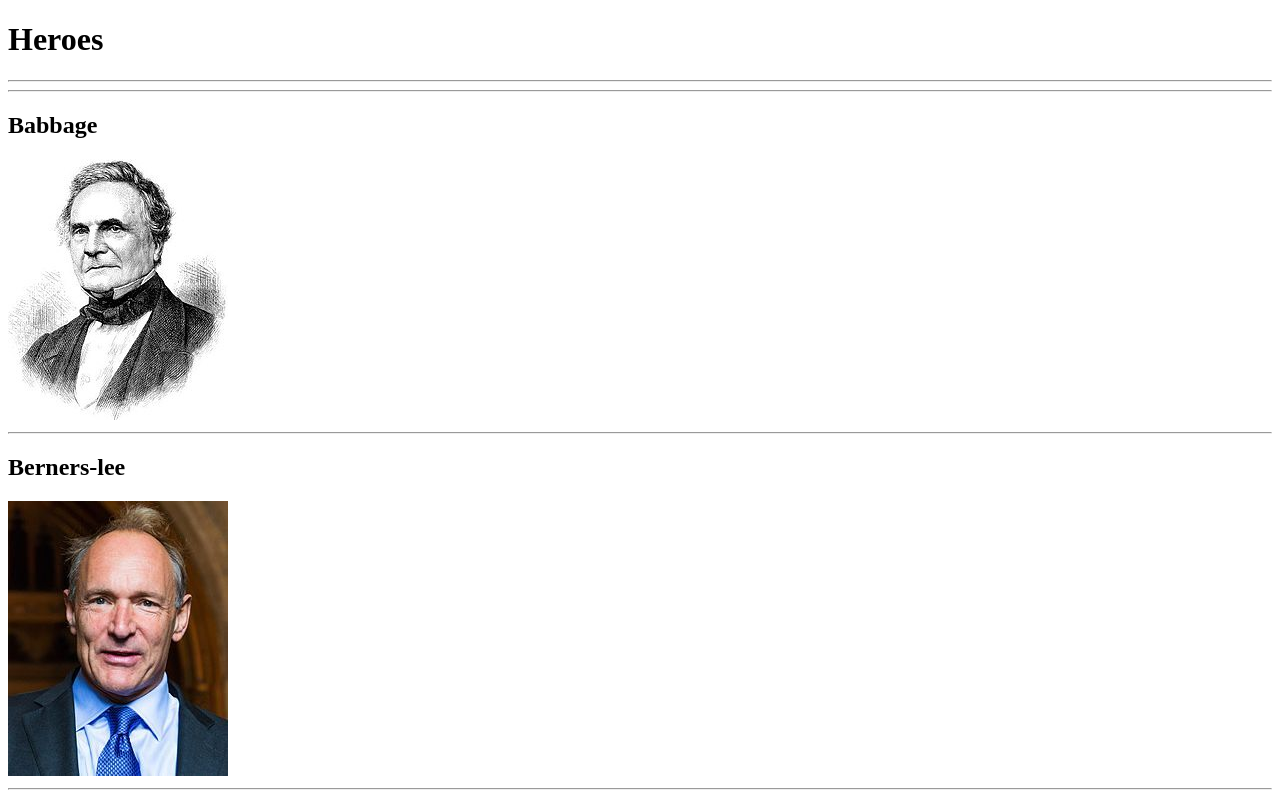
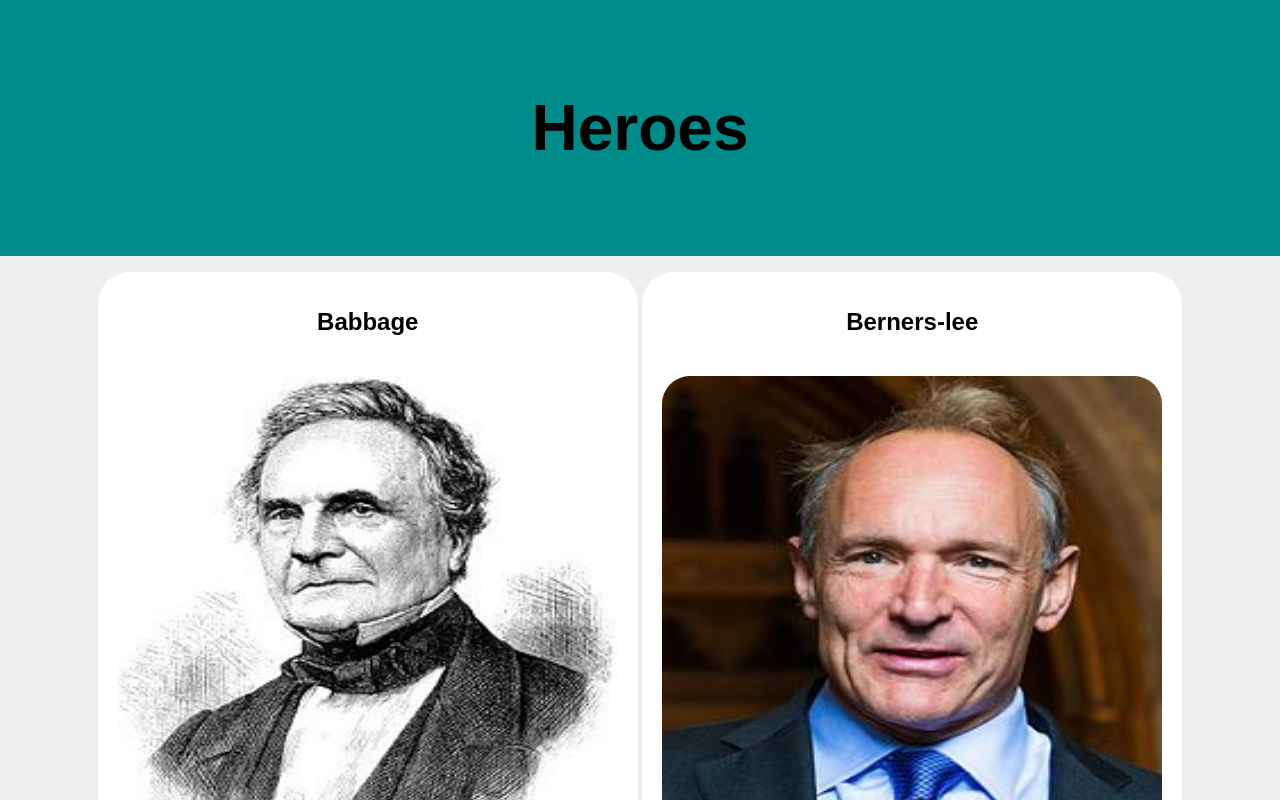
Before and after one commit to Richona/DHHeroes, a website: page views/index.html in a window 1280 px wide. Shown: the top 800 px of the page. Drawn offline with Linux system fonts and the light colour scheme.

Commit message:
agregue parte de css al home

```diff
--- /dev/null
+++ b/public/css/index.css
@@ -0,0 +1,42 @@
+html{
+    font-family: 'Montserrat', sans-serif;
+}
+body{
+    margin:0;
+    background-color: #efefef;
+}
+header{
+    background-color: darkcyan;
+    padding: 3rem 2rem;
+}
+header h1{
+    font-size: 4rem;
+    text-align: center;
+}
+.container{
+    text-align: center;
+}
+.articulos{
+    border: 2rem;
+    display: inline-block;
+    text-align: center;
+
+}
+.img{
+    width: 500px;
+    height: 500px;
+    padding: 4px;
+    margin: 1rem 1rem 1rem 1rem;
+    border-radius: 2rem
+}
+section article{
+    transition: box-shadow 0.3s ease;
+    background-color: #fff;
+    margin: 1rem 0;
+    border-radius: 2rem;
+    padding: 1rem 0;
+    cursor: pointer;
+}
+section article:hover{
+    box-shadow: 0 0.1rem 0.4rem rgba(0, 0, 0, 0.3);
+}
--- a/views/index.html
+++ b/views/index.html
@@ -5,49 +5,41 @@
     <meta charset="UTF-8">
     <meta http-equiv="X-UA-Compatible" content="IE=edge">
     <meta name="viewport" content="width=device-width, initial-scale=1.0">
+    <LINK REL=StyleSheet HREF="/css/index.css" TYPE="text/css" MEDIA=screen>
     <title>TP Heroes</title>
 </head>
 <body>
-    <header>
+    <header id="titulo">
         <h1 id="heroes">Heroes</h1>
-        <hr>
-        <hr>
     </header>
-    <section>
-        <article>
+    <section class="container">
+        <article class="articulos">
             <h2 id="babbage">Babbage</h2>
-            <a href="babbage" id="babbage"><img title="babbage" src="/img/babbage.jpg" alt="babbage"></a>
-            <hr>
+            <a href="babbage" id="babbage"><img title="babbage" class="img" src="/img/babbage.jpg" alt="babbage"></a>
         </article>
-        <article>
+        <article class="articulos">
             <h2 id="berners">Berners-lee</h2>
-            <a href="berners-lee"><img title="berners-lee" src="/img/berners-lee.jpg" alt="berners-lee" ></a>
-            <hr>
+            <a href="berners-lee"><img class="img" title="berners-lee" src="/img/berners-lee.jpg" alt="berners-lee" ></a>
         </article>
-        <article>
+        <article class="articulos">
             <h2 id="clarke">Clarke</h2>
-            <a href="clarke"><img title="clarke" src="/img/clarke.jpg" alt="clarke" ></a>
-            <hr>
+            <a href="clarke"><img class="img" title="clarke" src="/img/clarke.jpg" alt="clarke" ></a>
         </article>
-        <article>
+        <article class="articulos">
             <h2 id="hamilton">Hamilton</h2>
-            <a href="hamilton"><img title="hamilton" src="/img/hamilton.jpg" alt="hamilton" ></a>
-            <hr>
+            <a href="hamilton"><img class="img" title="hamilton" src="/img/hamilton.jpg" alt="hamilton" ></a>
         </article>
-        <article>
+        <article class="articulos">
             <h2 id="hopper">Hopper</h2>
-            <a href="hopper"><img title="hopper" src="/img/hopper.jpg" alt="hopper" ></a>
-            <hr>
+            <a href="hopper"><img class="img" title="hopper" src="/img/hopper.jpg" alt="hopper" ></a>
         </article>
-        <article>
+        <article class="articulos">
             <h2 id="lovelace">Lovelace</h2>
-            <a href="lovelace"><img title="lovelace" src="/img/lovelace.jpg" alt="lovelace" ></a>
-            <hr>
+            <a href="lovelace"><img class="img" title="lovelace" src="/img/lovelace.jpg" alt="lovelace" ></a>
         </article>
-        <article>
+        <article class="articulos">
             <h2 id="turing">Turing</h2>
-            <a href="turing"><img title="turing" src="/img/turing.jpg" alt="turing" ></a>
-            <hr>
+            <a href="turing"><img class="img" title="turing" src="/img/turing.jpg" alt="turing" ></a>
         </article>
     </section>
     <footer>
```
Also changed, not shown: views/babbage.html (+5 -4 lines), public/css/babbage.css (added).
